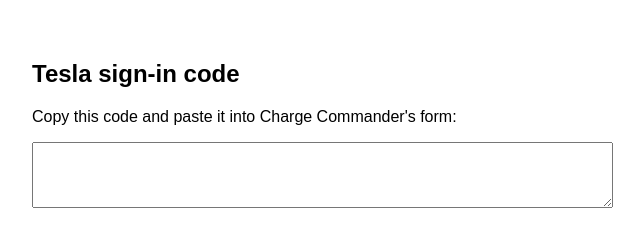
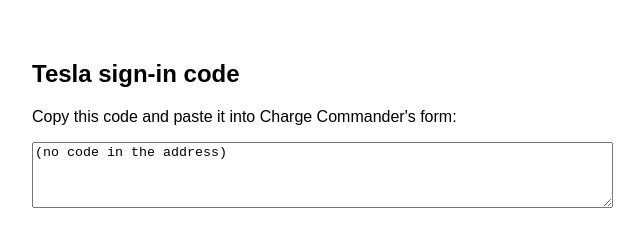
Before and after one commit to blatherskite01/blatherskite01.github.io, a plain HTML site: page callback/index.html in a window 1280 px wide. Shown: the whole page, without its empty margins (8-652 px from the left). Drawn offline with Linux system fonts and the light colour scheme.

Commit message:
Add files via upload

```diff
--- a/callback/index.html
+++ b/callback/index.html
@@ -1 +1 @@
-<!doctype html><html><body style="font-family:sans-serif;padding:2em"><h2>Tesla sign-in code</h2><p>Copy this code and paste it into Charge Commander's form:</p><textarea id="c" rows="4" cols="70" readonly></textarea><script>document.getElementById('c').value=new UR</script></p></h2></html>
+<!doctype html><html><body style="font-family:sans-serif;padding:2em"><h2>Tesla sign-in code</h2><p>Copy this code and paste it into Charge Commander's form:</p><textarea id="c" rows="4" cols="70" readonly></textarea><script>document.getElementById('c').value=new URLSearchParams(location.search).get('code')||'(no code in the address)';</script></body></html>
```
